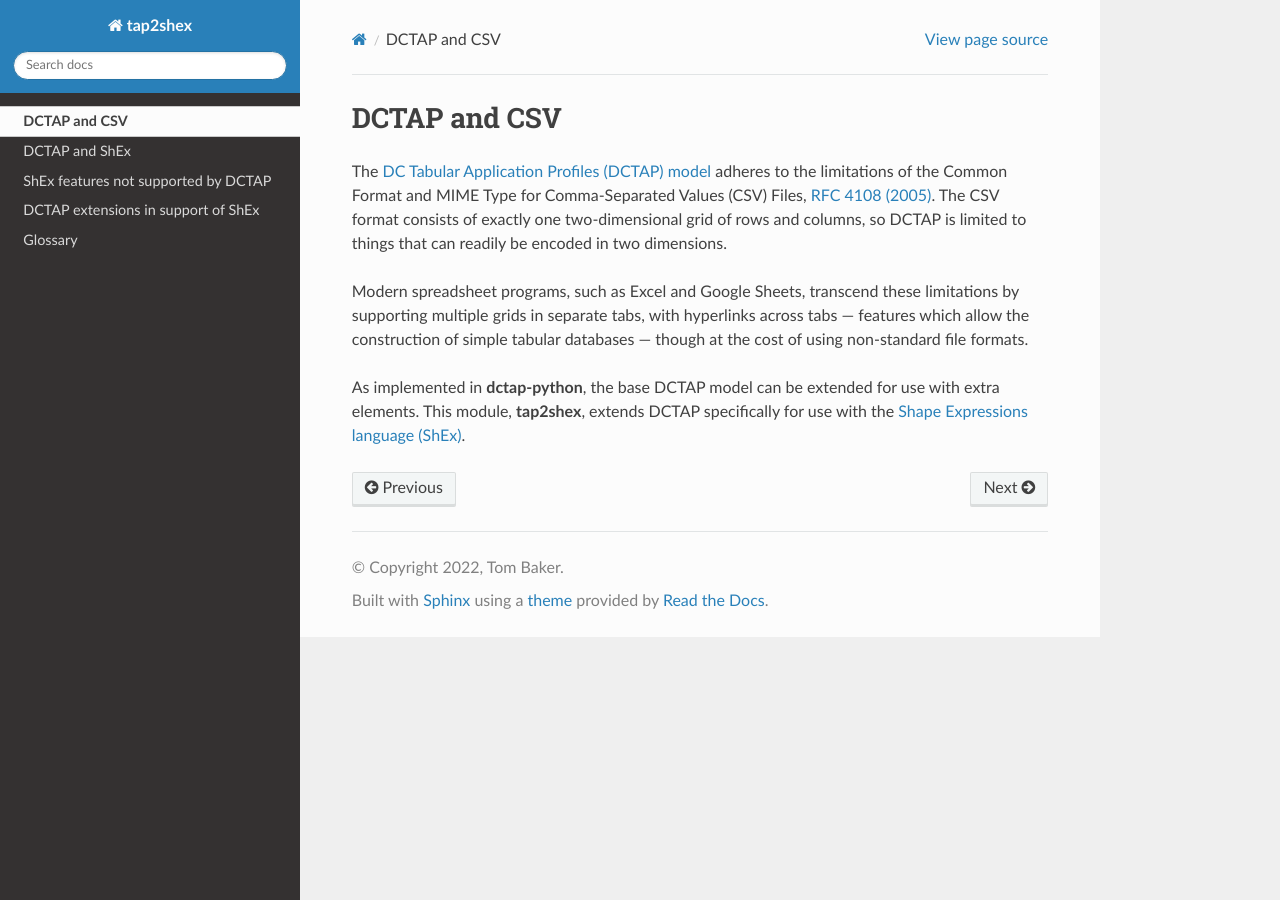
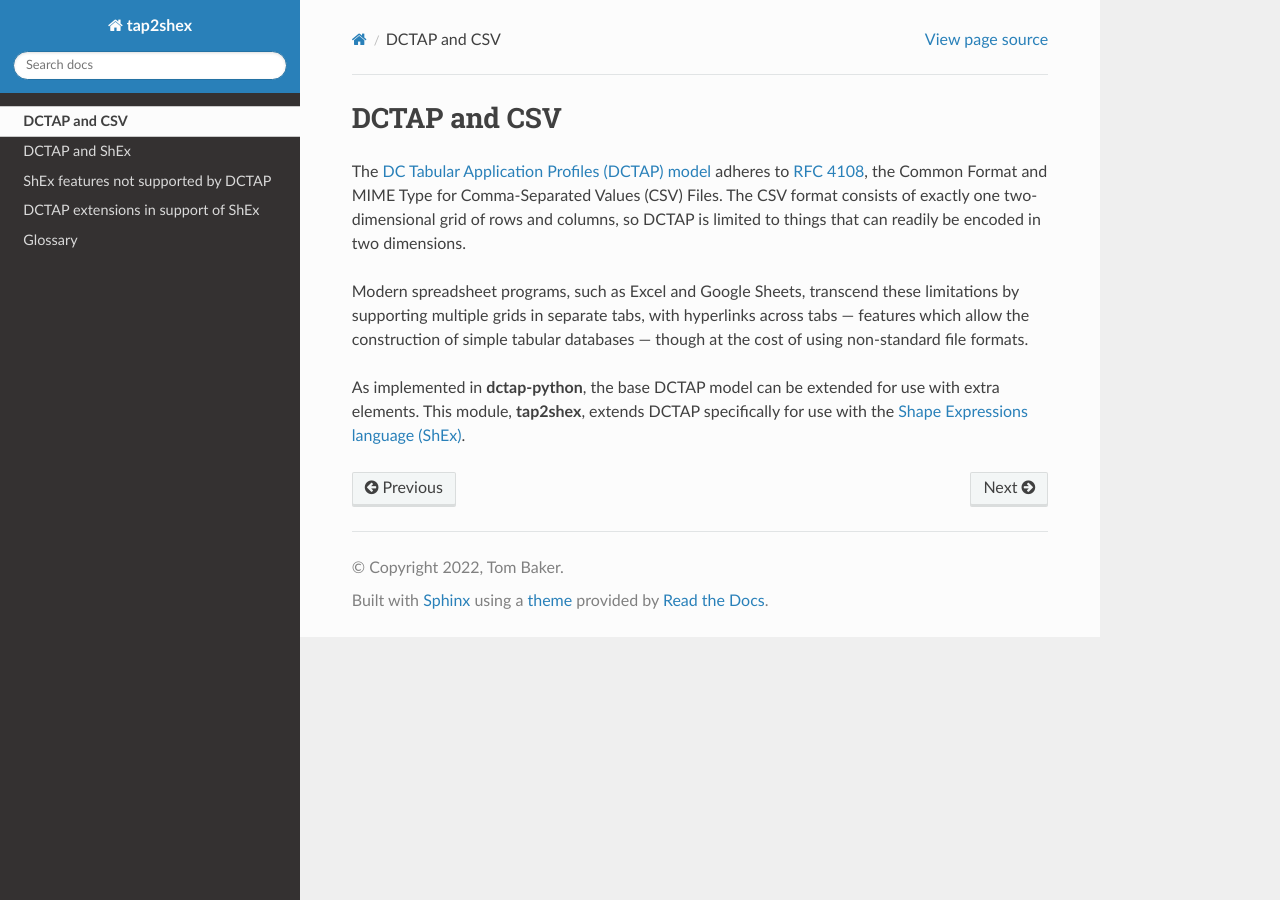
Before and after one commit to tombaker/tapshex, a Sphinx documentation site: the page built from docs/dctap_and_csv/index.rst, in a window 1280 px wide. Built offline with Sphinx 7.4.7 and the Read the Docs theme 2.0.0, drawn with Linux system fonts in a browser that asks for light colours.

Commit message:
DCTAP and CSV

```diff
--- a/docs/dctap_and_csv/index.rst
+++ b/docs/dctap_and_csv/index.rst
@@ -3,7 +3,7 @@
 DCTAP and CSV
 -------------
 
-The `DC Tabular Application Profiles (DCTAP) model <https://www.dublincore.org/groups/application_profiles_ig/dctap_primer/>`_ adheres to the limitations of the Common Format and MIME Type for Comma-Separated Values (CSV) Files, `RFC 4108 (2005) <https://tools.ietf.org/html/rfc4180>`_. The CSV format consists of exactly one two-dimensional grid of rows and columns, so DCTAP is limited to things that can readily be encoded in two dimensions.
+The `DC Tabular Application Profiles (DCTAP) model <https://www.dublincore.org/groups/application_profiles_ig/dctap_primer/>`_ adheres to `RFC 4108 <https://tools.ietf.org/html/rfc4180>`_, the Common Format and MIME Type for Comma-Separated Values (CSV) Files. The CSV format consists of exactly one two-dimensional grid of rows and columns, so DCTAP is limited to things that can readily be encoded in two dimensions.
 
 Modern spreadsheet programs, such as Excel and Google Sheets, transcend these limitations by supporting multiple grids in separate tabs, with hyperlinks across tabs --- features which allow the construction of simple tabular databases --- though at the cost of using non-standard file formats.
 
```
